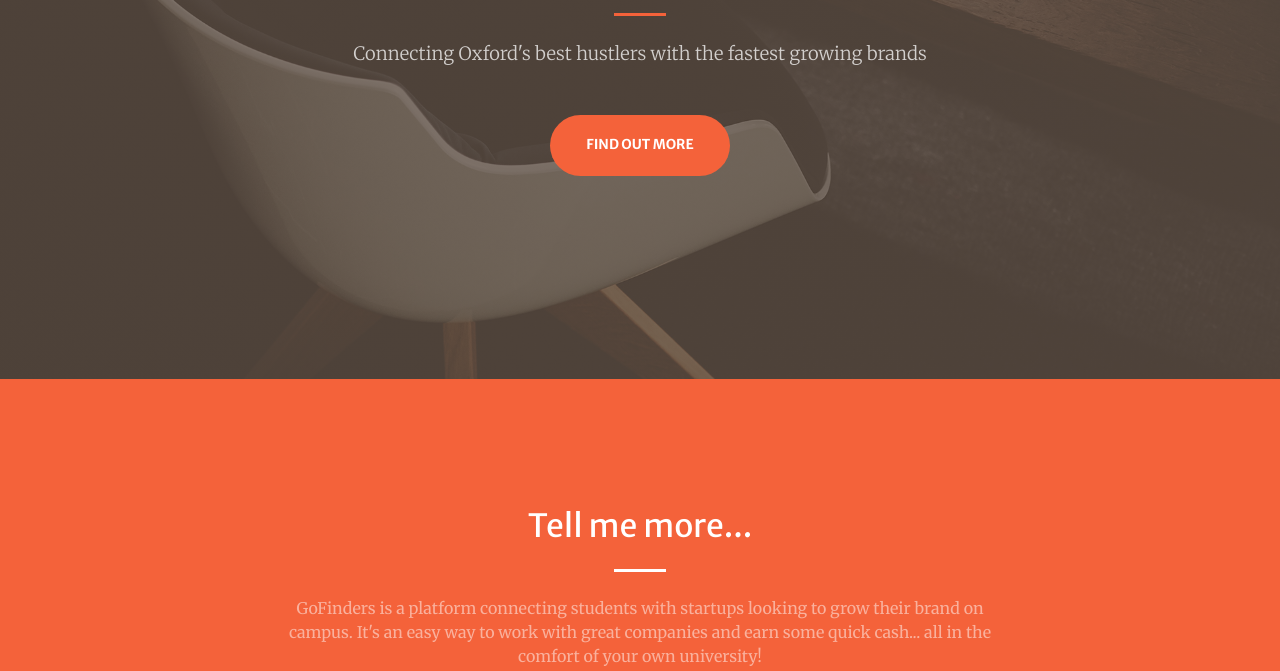
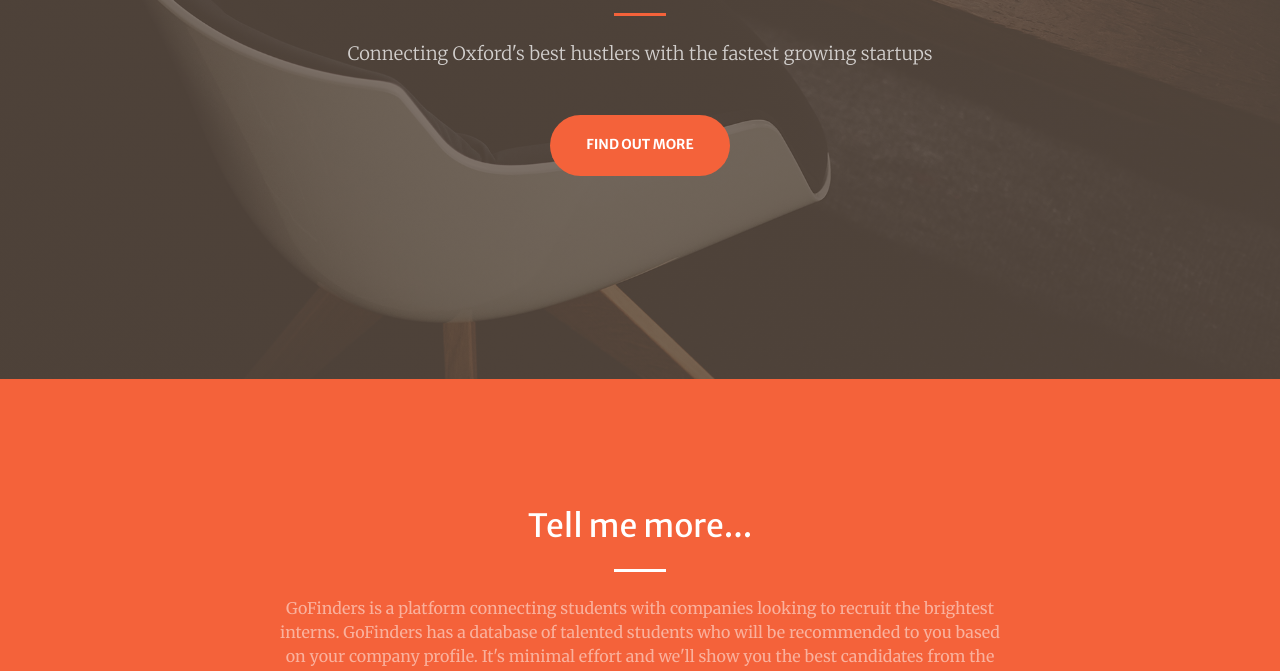
Before and after one commit to sivesh1234/ambassador_website, a website with bundled scripts: page startups.html in a window 1280 px wide. Shown: the part 421-1092 px from the top of the page. Built offline with nearby package versions, Linux system fonts and the light colour scheme.

Commit message:
test
test

```diff
--- a/startups.html
+++ b/startups.html
@@ -64,7 +64,7 @@
           <hr class="divider my-4">
         </div>
         <div class="col-lg-8 align-self-baseline">
-          <p class="text-white-75 font-weight-light mb-5">Connecting Oxford's best hustlers with the fastest growing brands</p>
+          <p class="text-white-75 font-weight-light mb-5">Connecting Oxford's best hustlers with the fastest growing startups</p>
           <a class="btn btn-primary btn-xl js-scroll-trigger" href="#about">Find Out More</a>
         </div>
       </div>
@@ -78,7 +78,7 @@
         <div class="col-lg-8 text-center">
           <h2 class="text-white mt-0">Tell me more...</h2>
           <hr class="divider light my-4">
-          <p class="text-white-50 mb-4">GoFinders is a platform connecting students with startups looking to grow their brand on campus. It's an easy way to work with great companies and earn some quick cash... all in the comfort of your own university!</p>
+          <p class="text-white-50 mb-4">GoFinders is a platform connecting students with companies looking to recruit the brightest interns. GoFinders has a database of talented students who will be recommended to you based on your company profile. It's minimal effort and we'll show you the best candidates from the top universities in the world.</p>
           <a class="btn btn-light btn-xl js-scroll-trigger" href="#Requirements">Get Started!</a>
         </div>
       </div>
```
Also changed, not shown: index.html (+2 -0 lines).
